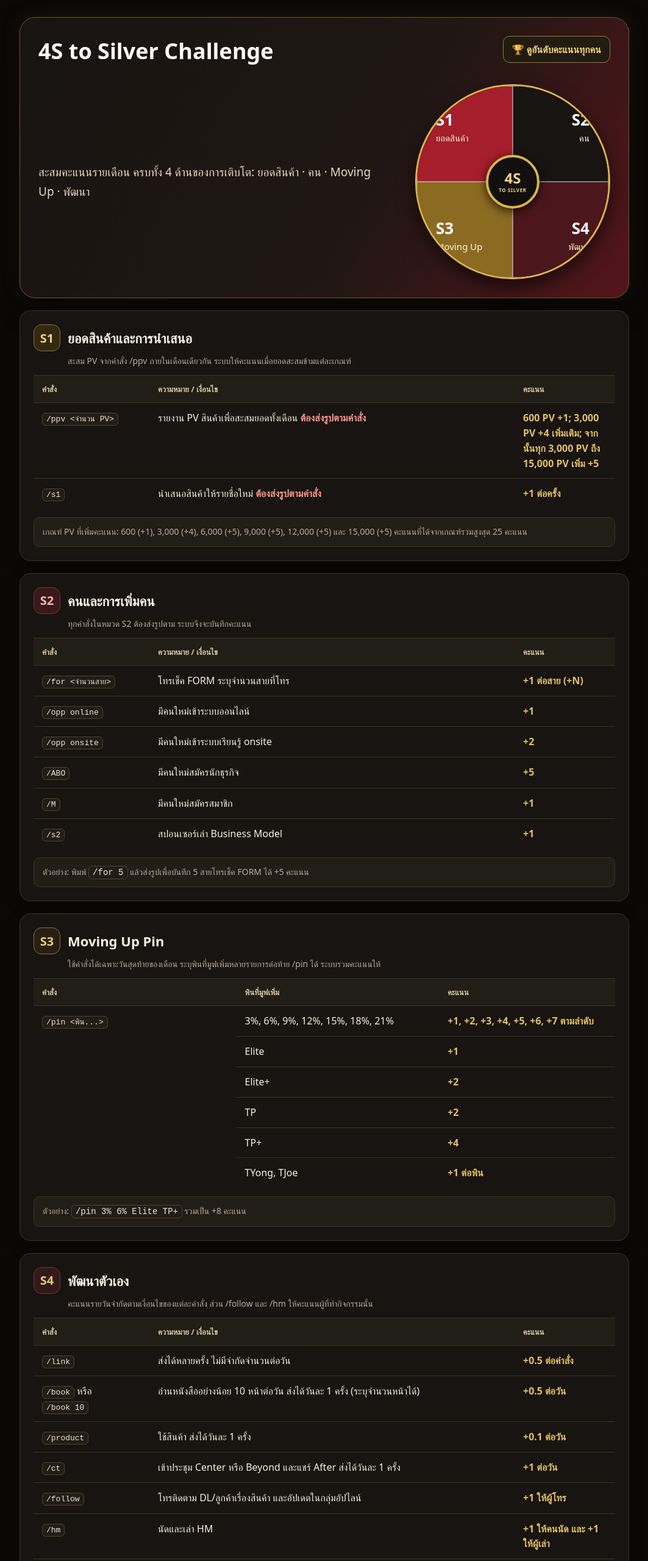
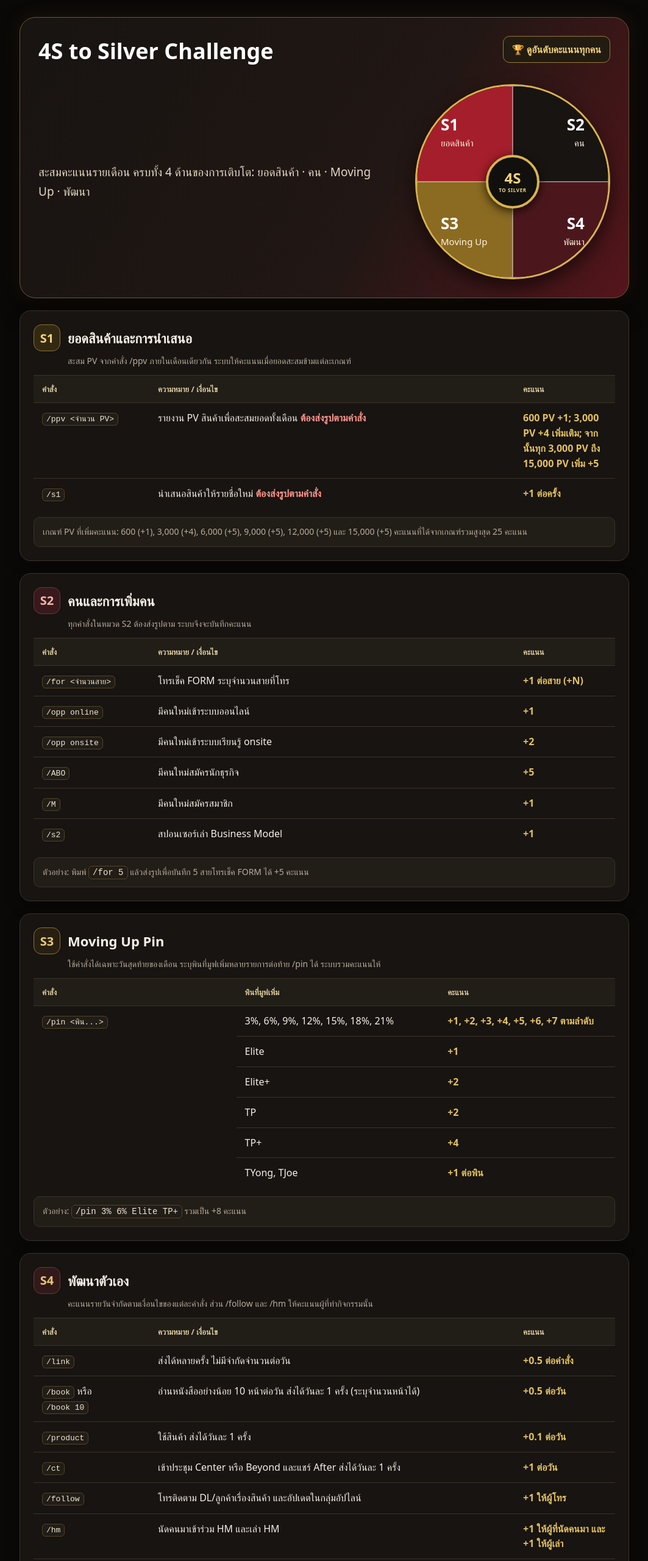
Before and after one commit to KimToKi/4S-Challenge, a website: page views/rules.html in a window 1280 px wide. Shown: the top 2560 px of the page at 61% size, without its empty margins (108-1171 px from the left). Drawn offline with Linux system fonts and the light colour scheme.

Commit message:
update code

```diff
--- a/logic.js
+++ b/logic.js
@@ -1142,7 +1142,7 @@ async function handleEvent(evt) {
   }
 
   if (cmd === '/hm') {
-    await recordAndReply('/hm', 1, 'บันทึกการนัดและเล่า HM คนนัดได้รับ +1 คะแนน และผู้เล่าได้รับ +1 คะแนน', '');
+    await recordAndReply('/hm', 1, 'ผู้ที่นัดคนมาเข้าร่วม HM และผู้ที่เล่า HM ได้รับคนละ +1 คะแนน', '');
     return;
   }
 
@@ -1165,7 +1165,6 @@ async function handleImageEvent(evt) {
 
   const pending = await consumeNextFourSPhoto(userId);
   if (!pending) {
-    await reply(evt.replyToken, 'ไม่พบคำสั่ง 4S ที่รอรูป กรุณาพิมพ์คำสั่งก่อนส่งรูป');
     return;
   }
 
--- a/views/rules.html
+++ b/views/rules.html
@@ -25,11 +25,11 @@
     .home{display:inline-block;padding:10px 14px;border:1px solid #9a792c;border-radius:11px;background:#211b12;color:#f1d27a;text-decoration:none;font-weight:700;white-space:nowrap}
     .home:hover{background:#342713;color:#ffe9a7}
     .overview{position:relative;isolation:isolate;justify-self:end;display:grid;grid-template-columns:repeat(2,minmax(0,1fr));grid-template-rows:repeat(2,minmax(0,1fr));width:min(100%,320px);aspect-ratio:1;border:3px solid #d8b44a;border-radius:50%;overflow:hidden;box-shadow:0 12px 30px #0009}
-    .overview a{display:flex;flex-direction:column;gap:5px;min-width:0;padding:clamp(16px,4vw,24px) clamp(18px,6vw,30px);color:#fff;text-decoration:none;border:1px solid #ffffff70;transition:filter .18s ease}
+    .overview a{display:flex;flex-direction:column;gap:5px;min-width:0;padding:clamp(24px,6vw,34px) clamp(24px,8vw,38px);color:#fff;text-decoration:none;border:1px solid #ffffff70;transition:filter .18s ease}
     .overview a:hover{filter:brightness(1.13)}
     .overview a:focus-visible{position:relative;z-index:1;outline:3px solid #fff;outline-offset:-5px}
-    .overview a:nth-child(-n+2){justify-content:flex-start;padding-top:clamp(22px,6vw,40px)}
-    .overview a:nth-child(n+3){justify-content:flex-end;padding-bottom:clamp(22px,6vw,40px)}
+    .overview a:nth-child(-n+2){justify-content:flex-start;padding-top:clamp(34px,8vw,48px)}
+    .overview a:nth-child(n+3){justify-content:flex-end;padding-bottom:clamp(34px,8vw,48px)}
     .overview a:nth-child(1){align-items:flex-start;text-align:left;background:#a51e2b}
     .overview a:nth-child(2){align-items:flex-end;text-align:right;background:#171411}
     .overview a:nth-child(3){align-items:flex-start;text-align:left;background:#8b6b22}
@@ -61,7 +61,7 @@
       .hero,.section{padding:18px}
       .hero-content{grid-template-columns:1fr;gap:20px}
       .overview{justify-self:center;width:min(100%,300px)}
-      .overview a{padding-right:clamp(18px,7vw,28px);padding-left:clamp(18px,7vw,28px)}
+      .overview a{padding-right:clamp(24px,8vw,34px);padding-left:clamp(24px,8vw,34px)}
       .subtitle{margin-left:0}
       td:first-child{width:150px}
     }
@@ -153,7 +153,7 @@
             <tr><td><code>/product</code></td><td>ใช้สินค้า ส่งได้วันละ 1 ครั้ง</td><td>+0.1 ต่อวัน</td></tr>
             <tr><td><code>/ct</code></td><td>เข้าประชุม Center หรือ Beyond และแชร์ After ส่งได้วันละ 1 ครั้ง</td><td>+1 ต่อวัน</td></tr>
             <tr><td><code>/follow</code></td><td>โทรติดตาม DL/ลูกค้าเรื่องสินค้า และอัปเดตในกลุ่มอัปไลน์</td><td>+1 ให้ผู้โทร</td></tr>
-            <tr><td><code>/hm</code></td><td>นัดและเล่า HM</td><td>+1 ให้คนนัด และ +1 ให้ผู้เล่า</td></tr>
+            <tr><td><code>/hm</code></td><td>นัดคนมาเข้าร่วม HM และเล่า HM</td><td>+1 ให้ผู้ที่นัดคนมา และ +1 ให้ผู้เล่า</td></tr>
             <tr><td><code>/s4</code></td><td>อัปเดตงานและปรึกษาอัปไลน์ผ่านการโทรหรือพบกัน <span class="evidence">ต้องส่งรูปตามคำสั่ง</span></td><td>+1</td></tr>
           </tbody>
         </table>
```
Also changed, not shown: README.md.
